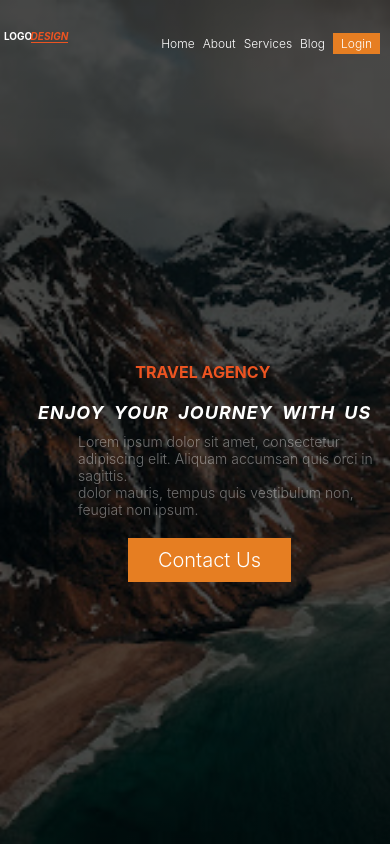
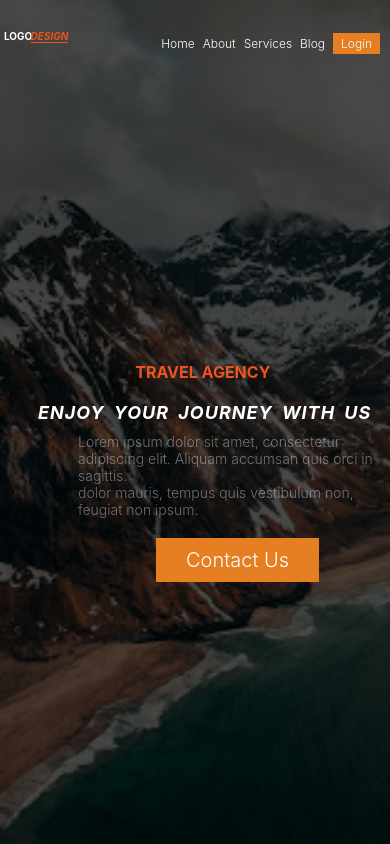
Before and after one commit to mchomvus4/project02, a React (Create React App) app: page / in a window 390 px wide. Shown: the top 844 px of the page. Built offline with nearby package versions, Linux system fonts and the light colour scheme.

Commit message:
Update Style.css

```diff
--- a/src/components/NavBar/Style.css
+++ b/src/components/NavBar/Style.css
@@ -197,7 +197,7 @@ h1{
     font-size: 14px;
 }
 .btn-btn-contact{
-    margin-left: 16%;
+    margin-left: 25%;
 
 }
 .travel{
```
